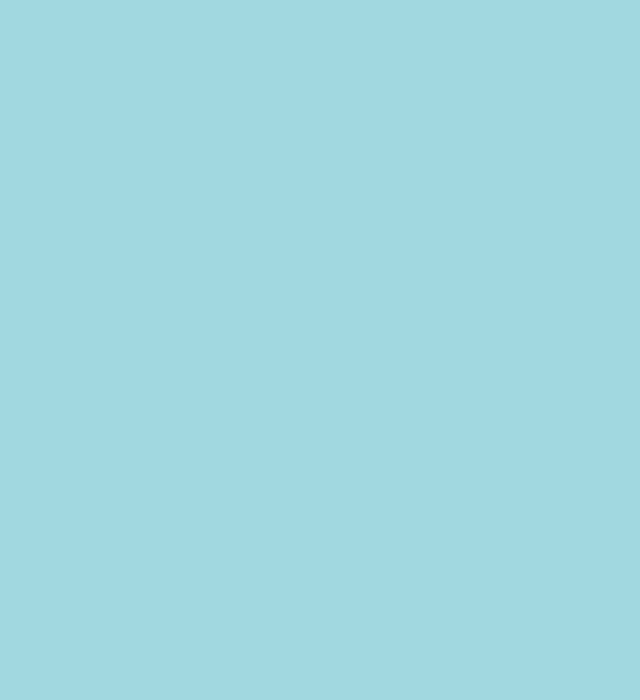
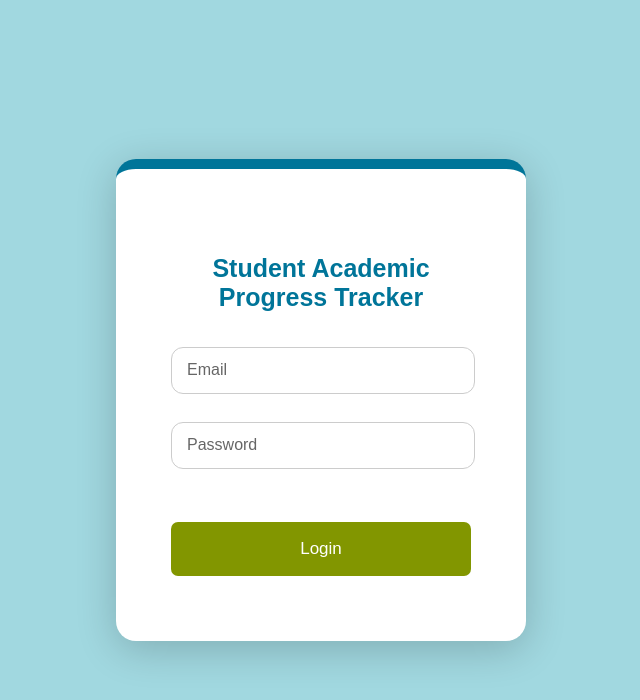
Before and after one commit to Anh-Khoi-Ngo/Student-Academic-Progress-Tracker, a React (Vite) app in the folder frontend/: page /login in a window 1280 px wide. Before the commit this address had no page. Shown: the top 700 px of the page, without its empty margins (319-959 px from the left). Built offline with nearby package versions, Linux system fonts and the light colour scheme.

Commit message:
feat: Update routing in App component and enhance login functionality with error handling

```diff
--- a/frontend/src/App.jsx
+++ b/frontend/src/App.jsx
@@ -1,4 +1,4 @@
-import { Routes, Route } from "react-router-dom";
+import { Routes, Route, Navigate } from "react-router-dom";
 import LoginPage from "./pages/LoginPage.jsx";
 import InstructorPage from "./pages/InstructorPage.jsx";
 import StudentCSVImport from "./pages/Student & CSV Import.jsx";
@@ -6,7 +6,8 @@ import StudentCSVImport from "./pages/Student & CSV Import.jsx";
 export default function App() {
   return (
     <Routes>
-      <Route path="/" element={<LoginPage />} />
+      <Route path="/" element={<Navigate to="/login" />} />
+      <Route path="/login" element={<LoginPage />} />
       <Route path="/instructor" element={<InstructorPage />} />
       <Route path="/student-csv-import" element={<StudentCSVImport />} />
     </Routes>
--- a/frontend/src/pages/LoginPage.jsx
+++ b/frontend/src/pages/LoginPage.jsx
@@ -2,8 +2,12 @@ import { useState } from "react";
 import "../styles/Login.css";
 import { useNavigate } from "react-router-dom";
 
+// Use your server IP, not localhost
+const BACKEND = "http://10.157.123.59/backend";
+
 const login = async (email, password) => {
-  const response = await fetch("/api/login", {
+  try {
+    const response = await fetch(`${BACKEND}/login.php`, {
       method: "POST",
       headers: { "Content-Type": "application/json" },
       body: JSON.stringify({ email, password }),
@@ -11,17 +15,21 @@ const login = async (email, password) => {
 
     const data = await response.json();
 
-  if (!response.ok) {
-    return { error: data.error || data.message || "Login failed" };
+    if (!response.ok || data.error) {
+      return { error: data.error || "Login failed" };
     }
 
     return data;
+
+  } catch (err) {
+    console.error("Login request failed:", err);
+    return { error: "Server connection failed" };
+  }
 };
 
 export default function Login() {
   const [email, setEmail] = useState("");
   const [password, setPassword] = useState("");
-  const [showPassword, setShowPassword] = useState(false);
   const [error, setError] = useState("");
   const navigate = useNavigate();
 
@@ -29,22 +37,29 @@ export default function Login() {
     e.preventDefault();
     setError("");
 
-    try {
+    if (!email.trim()) {
+      setError("Email is required");
+      return;
+    }
+
+    if (!password.trim()) {
+      setError("Password is required");
+      return;
+    }
+
     const result = await login(email, password);
 
     if (result.error) {
       setError(result.error);
-        console.log("Login error:", result.error);
-      } else {
+      return;
+    }
+
+    // Save token + user info
     localStorage.setItem("token", result.token);
     localStorage.setItem("user", JSON.stringify(result.user));
-        alert("Login successful");
+
+    alert("Login successful!");
     navigate("/instructor");
-      }
-    } catch (err) {
-      console.error("Login failed:", err);
-      setError("Login failed");
-    }
   };
 
   return (
@@ -65,19 +80,13 @@ export default function Login() {
 
         <div className="floating-label">
           <input
-            type={showPassword ? "text" : "password"}
+            type="password"
             placeholder=" "
             value={password}
             onChange={(e) => setPassword(e.target.value)}
             required
           />
           <label>Password</label>
-
-          <span
-            className="toggle-password"
-            onClick={() => setShowPassword(!showPassword)}
-          >
-          </span>
         </div>
 
         <p className="error">{error}</p>
--- a/frontend/src/styles/Login.css
+++ b/frontend/src/styles/Login.css
@@ -18,7 +18,7 @@ body {
 
 .login-container {
   width: 100%;
-  max-width: 400px;
+  height: 100vh;
   display: flex;
   justify-content: center;
   align-items: center;
@@ -27,7 +27,7 @@ body {
 .login-box {
   background: white;
   padding: 65px 55px;
-  width: 520px;
+  width: 300px;
   min-height: 320px;
   border-radius: 20px;
   box-shadow: 0 8px 40px rgba(0,0,0,0.20);
```
Lines whose indentation alone changed are shown as unchanged.
